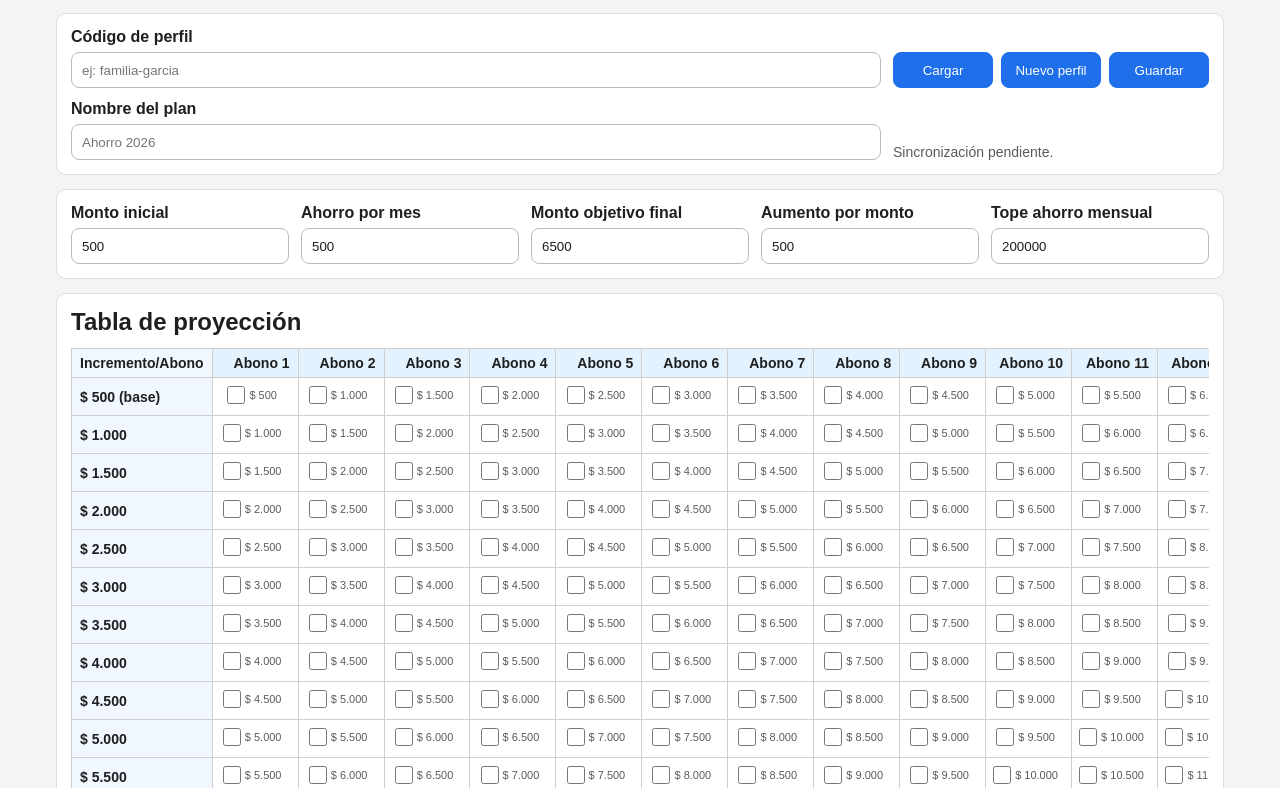
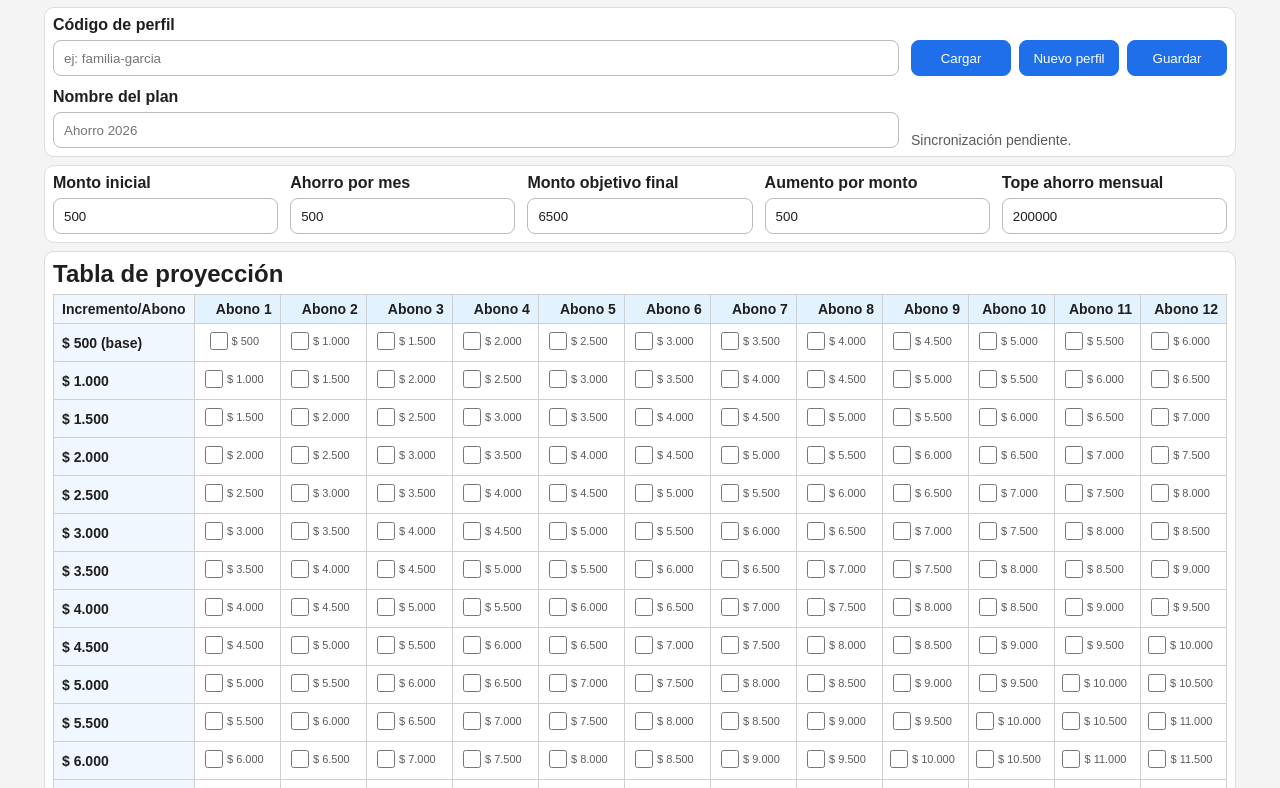
Before and after one commit to Wilyos/ahorros, a website: page public/index.html in a window 1280 px wide. Shown: the part 76-864 px from the top of the page. Drawn offline with Linux system fonts and the light colour scheme.

Commit message:
Reducir margins y padding para mostrar tabla completa sin scroll horizontal

```diff
--- a/public/styles.css
+++ b/public/styles.css
@@ -36,7 +36,7 @@ body {
 .container {
   max-width: 1200px;
   margin: 24px auto;
-  padding: 0 16px 32px;
+  padding: 0 4px 32px;
 }
 
 .header-top {
@@ -48,15 +48,15 @@ body {
 
 h1,
 h2 {
-  margin: 0 0 12px;
+  margin: 0 0 6px;
 }
 
 .panel {
   background: var(--panel-bg);
   border: 1px solid var(--border-color);
   border-radius: 10px;
-  padding: 14px;
-  margin-top: 14px;
+  padding: 8px;
+  margin-top: 8px;
   transition: background-color 0.3s, border-color 0.3s;
 }
 
```
